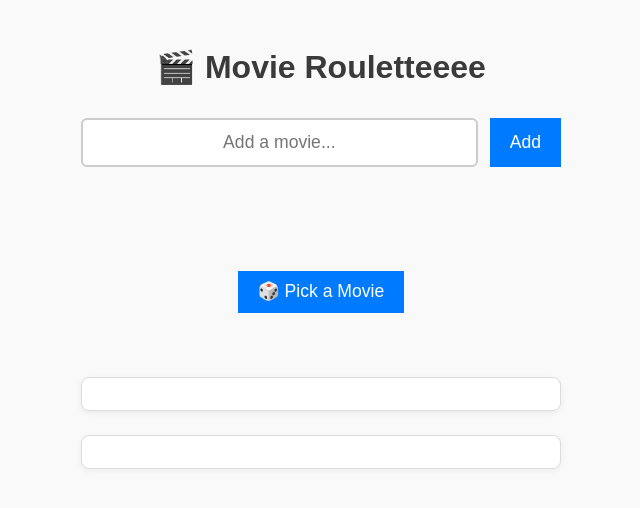
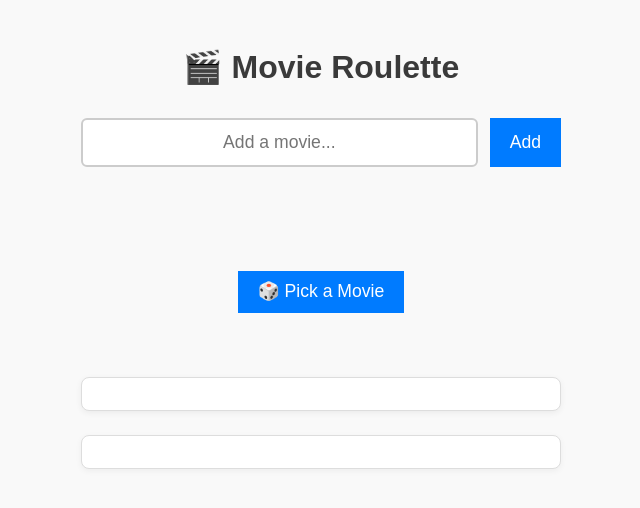
Before and after one commit to mathismrt1/movie-roulette, a plain HTML site: page index.html in a window 1280 px wide. Shown: the whole page, without its empty margins (319-959 px from the left). Drawn offline with Linux system fonts and the light colour scheme; no server answers.

Commit message:
Update index.html

```diff
--- a/index.html
+++ b/index.html
@@ -7,7 +7,7 @@
   <link rel="stylesheet" href="style.css" />
 </head>
 <body>
-  <h1>🎬 Movie Rouletteeee</h1>
+  <h1>🎬 Movie Roulette</h1>
 
   <div class="input-wrapper">
     <input type="text" id="movieInput" placeholder="Add a movie..." />
```
